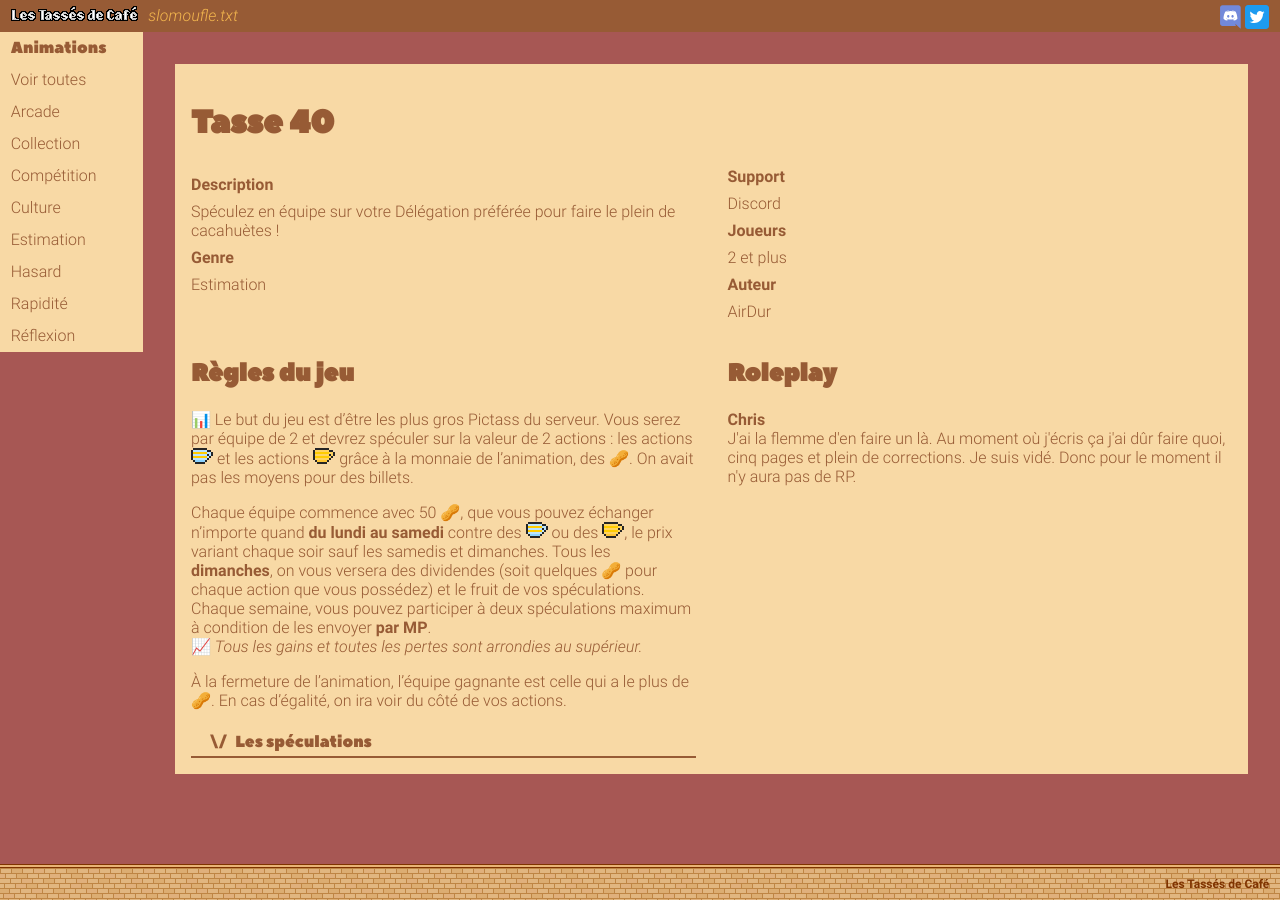
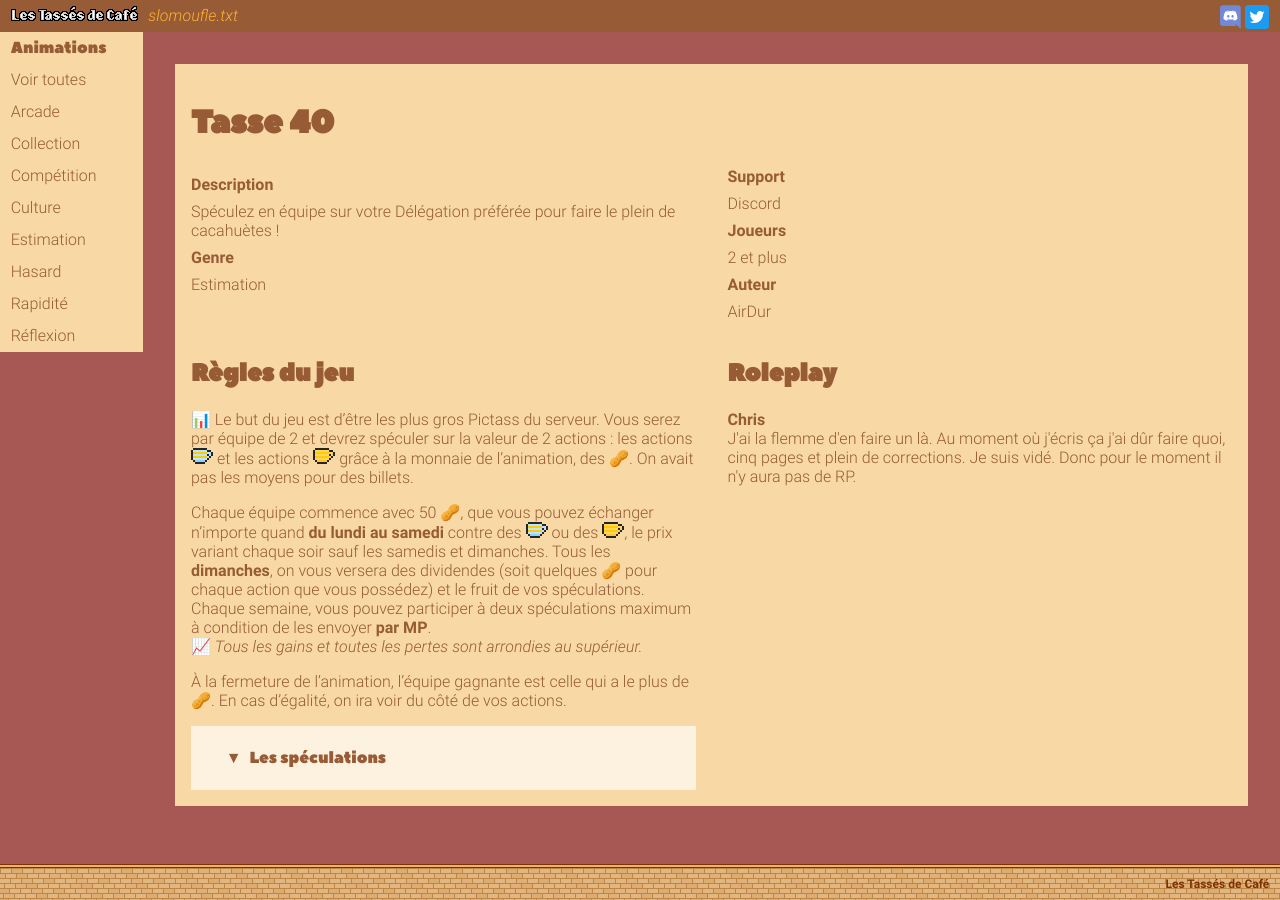
Before and after one commit to vcz-fr/les-tasses-de-cafe, a Jekyll site: the page built from anims/tasse-40.md, in a window 1280 px wide. Built offline with Jekyll 4.4.1, drawn with Linux system fonts in a browser that asks for light colours.

Commit message:
feat: Changed accordion style

```diff
--- a/_sass/sections/accordion.scss
+++ b/_sass/sections/accordion.scss
@@ -1,4 +1,8 @@
-.accordion > input {
+.accordion {
+    background-color: $theme-white;
+    padding: 1rem;
+
+    & > input {
         display: none;
 
         & + label {
@@ -9,13 +13,11 @@
             height: $header-size;
             line-height: $header-size;
 
-        border-bottom: 2px solid $theme-brown;
-
             cursor: pointer;
             padding: 0 $header-size / 3;
 
             &:before {
-            content: "\\/";
+                content: "▼";
                 margin: 0.5rem;
             }
         }
@@ -26,7 +28,7 @@
 
         &:checked + label {
             &:before {
-            content: "/\\";
+                content: "▲";
             }
 
             & + div {
@@ -34,3 +36,4 @@
             }
         }
     }
+}
--- a/_sass/vars.scss
+++ b/_sass/vars.scss
@@ -1,8 +1,8 @@
 $theme-redwood: #a75754;
 $theme-brown: #975b35;
-$theme-mustard: #f3b64e;
+$theme-mustard: #ffb330;
 $theme-beige: #f8d9a5;
-$theme-white: #fdf1e2;
+$theme-white: #fdf1e0;
 $theme-chestnut: #7f3300;
 $theme-yellowish: #e9b376;
 
```
Lines whose indentation alone changed are shown as unchanged.
